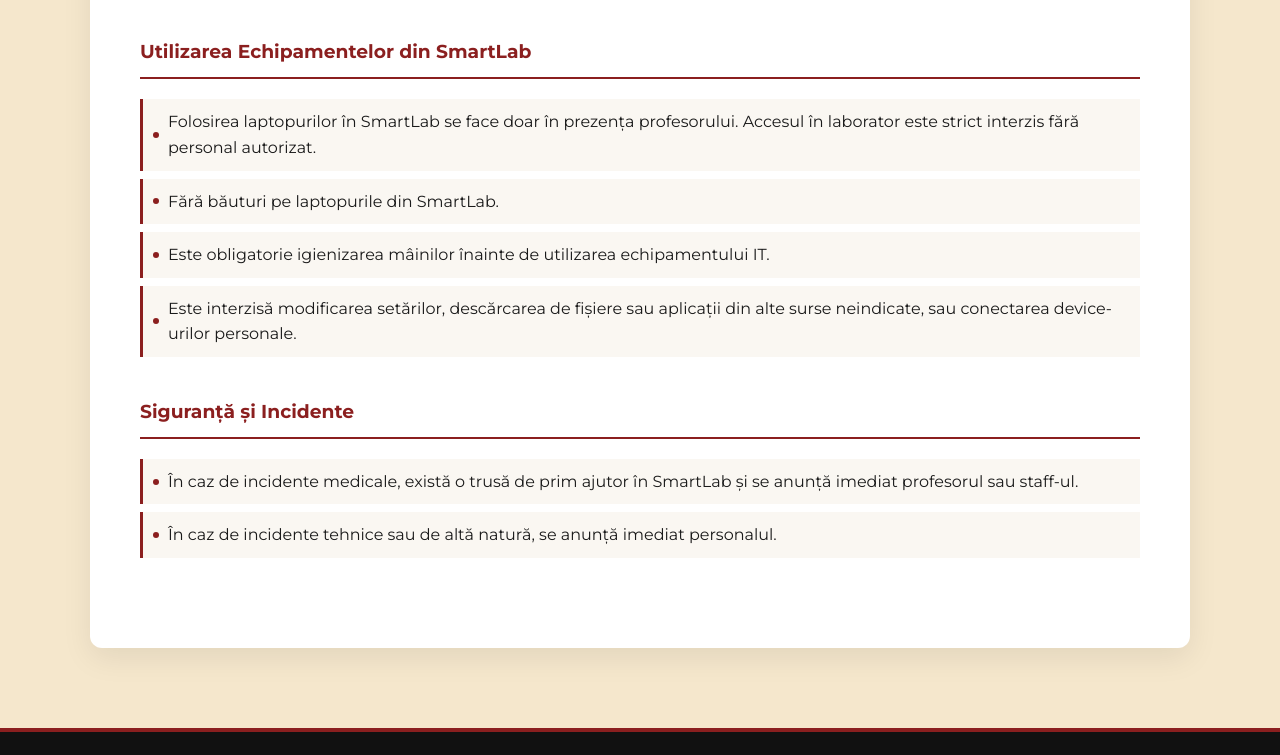
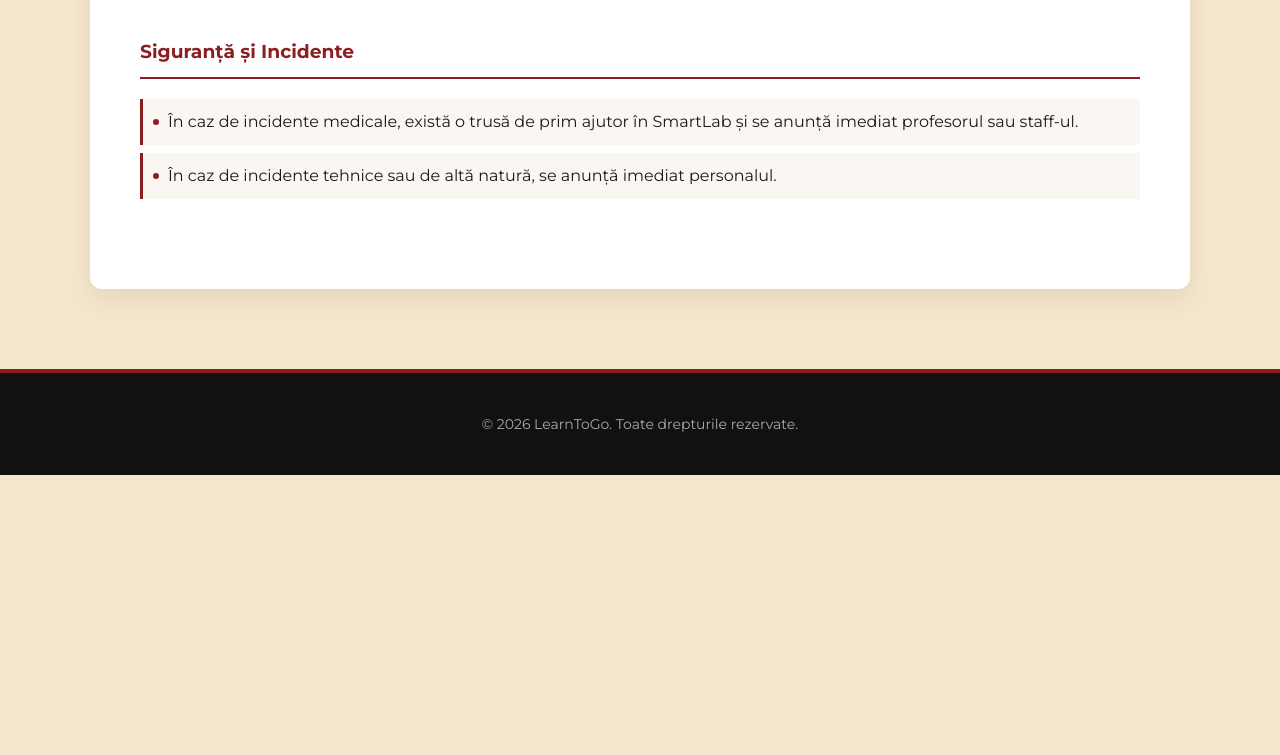
Before and after one commit to nigaua/lerantogo, a plain HTML site: page regulament.html in a window 1280 px wide. Shown: the part 748-1503 px from the top of the page. After the commit the page ends 1223 px from the top, so only its background shows below. Drawn offline with Linux system fonts and the light colour scheme.

Commit message:
Update regulament.html

```diff
--- a/regulament.html
+++ b/regulament.html
@@ -42,16 +42,6 @@
         </div>
 
         <div style="margin-bottom: 40px;">
-            <h3 style="text-align: left; border-bottom: 2px solid #8B1F1F; padding-bottom: 10px; margin-bottom: 20px;">Utilizarea Echipamentelor din SmartLab</h3>
-            <ul class="regulament-lista">
-                <li>Folosirea laptopurilor în SmartLab se face doar în prezența profesorului. Accesul în laborator este strict interzis fără personal autorizat.</li>
-                <li>Fără băuturi pe laptopurile din SmartLab.</li>
-                <li>Este obligatorie igienizarea mâinilor înainte de utilizarea echipamentului IT.</li>
-                <li>Este interzisă modificarea setărilor, descărcarea de fișiere sau aplicații din alte surse neindicate, sau conectarea device-urilor personale.</li>
-            </ul>
-        </div>
-
-        <div style="margin-bottom: 40px;">
             <h3 style="text-align: left; border-bottom: 2px solid #8B1F1F; padding-bottom: 10px; margin-bottom: 20px;">Siguranță și Incidente</h3>
             <ul class="regulament-lista">
                 <li>În caz de incidente medicale, există o trusă de prim ajutor în SmartLab și se anunță imediat profesorul sau staff-ul.</li>
```
